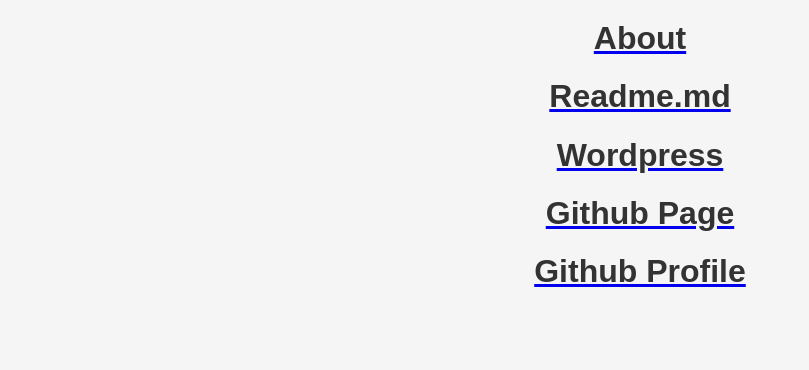
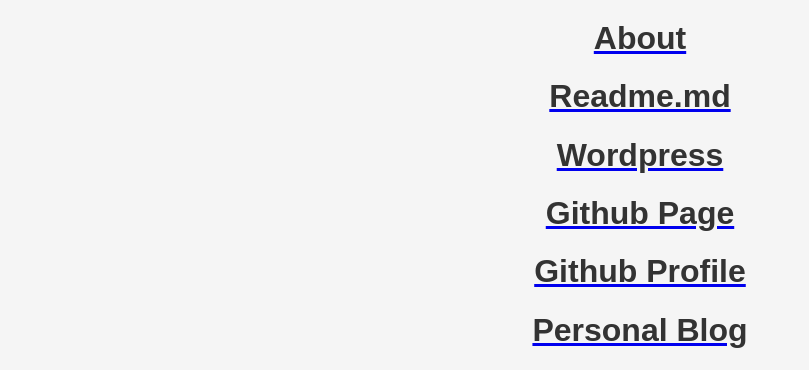
Before and after one commit to shubhammahore/shubhammahore, a plain HTML site: page index.html in a window 1280 px wide. Shown: the part 2453-2823 px from the top of the page, without its empty margins (0-809 px from the left). Before the commit the page ends 2765 px from the top, so only its background shows below. Drawn offline with Linux system fonts and the light colour scheme.

Commit message:
Update index.html

```diff
--- a/index.html
+++ b/index.html
@@ -219,5 +219,6 @@
 <a href="https://shubhammahore.wordpress.com/"><h1>Wordpress</h1></a>
 <a href="https://shubhammahore.github.io/shubhammahore/"><h1>Github Page</h1></a>
 <a href="https://github.com/shubhammahore"><h1>Github Profile</h1></a>
+<a href="https://shubhammahore.github.io/deploy-react-app-to-github-pages"><h1>Personal Blog</h1></a>
 </body>
 </html>
```
